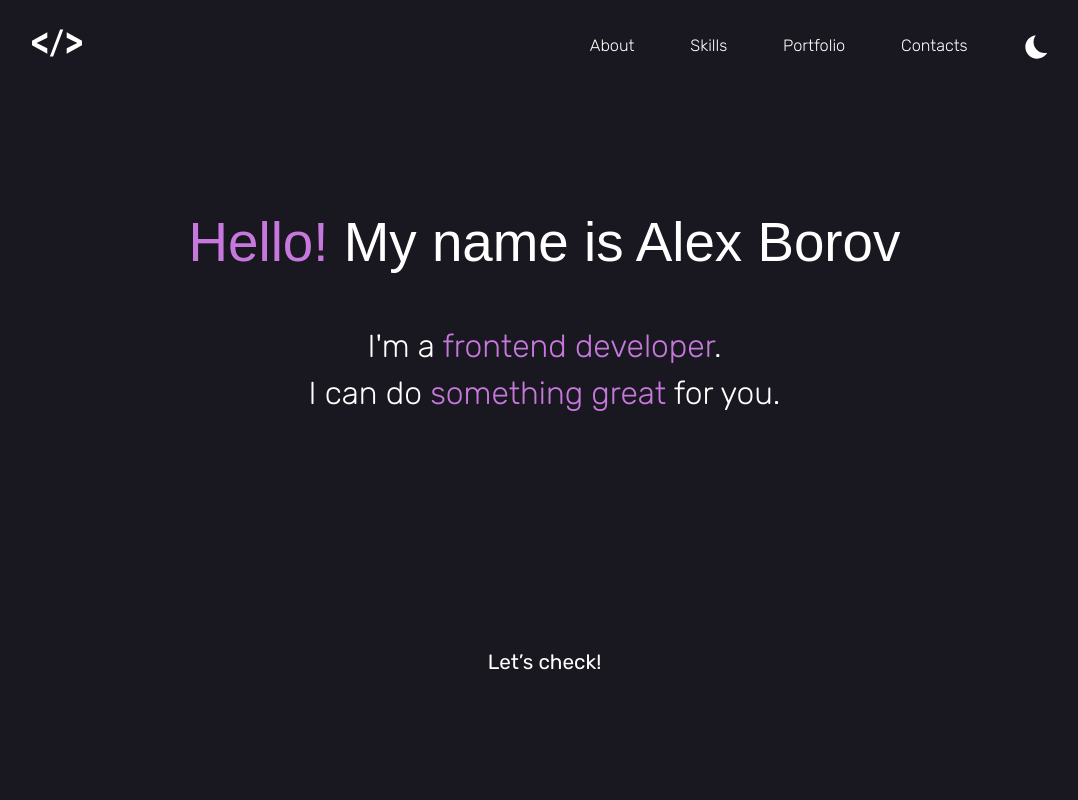
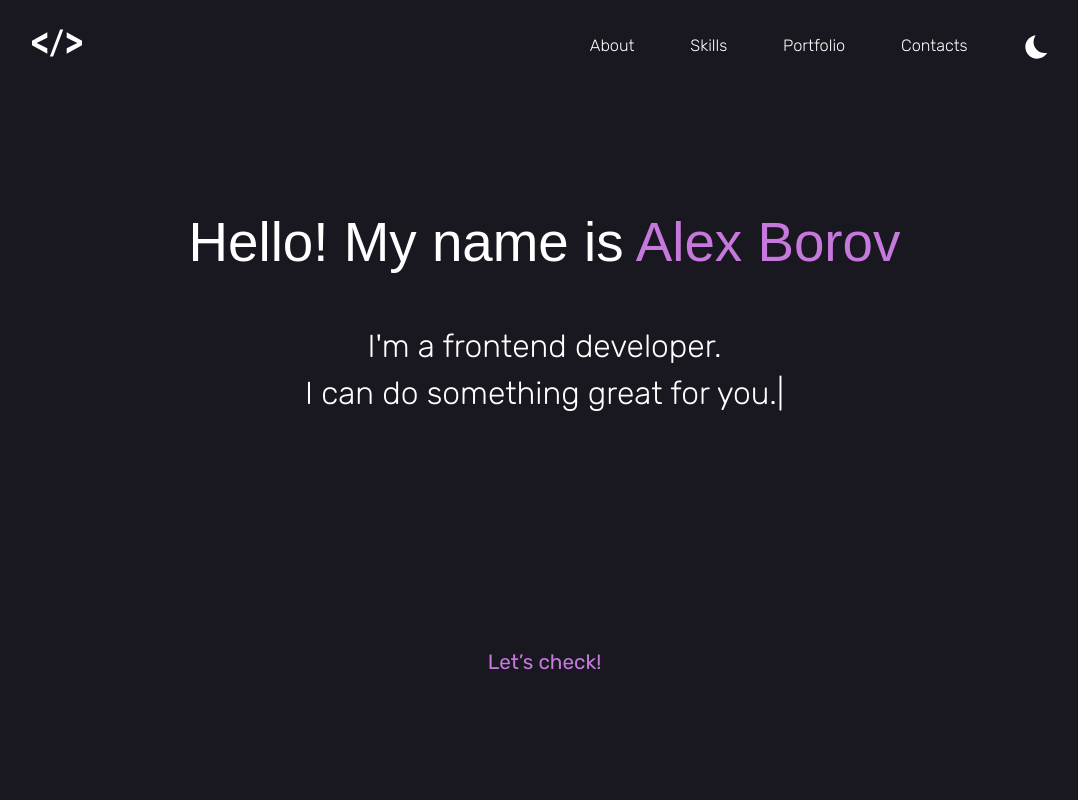
Before and after one commit to alexborovdev/personal-website, a React (Vite) app: page / in a window 1280 px wide. Shown: the top 800 px of the page, without its empty margins (88-1166 px from the left). Built offline with nearby package versions, Linux system fonts and the light colour scheme; a web font is replaced by a local one.

Commit message:
feat: add typing animation

```diff
--- a/package.json
+++ b/package.json
@@ -12,7 +12,8 @@
   "dependencies": {
     "react": "^19.2.0",
     "react-dom": "^19.2.0",
-    "react-router-dom": "^7.11.0"
+    "react-router-dom": "^7.11.0",
+    "react-type-animation": "^3.2.0"
   },
   "devDependencies": {
     "@eslint/js": "^9.39.1",
--- a/src/app/styles/globals.scss
+++ b/src/app/styles/globals.scss
@@ -4,7 +4,7 @@ body {
   @include fluid-text(18, 14);
 
   font-family: 'Rubik', sans-serif;
-  color: var(--text-color-light-2);
+  color: var(--text-color-light);
   background-color: var(--bg-color);
   font-weight: 300;
 }
--- a/src/sections/Hero/Hero.module.scss
+++ b/src/sections/Hero/Hero.module.scss
@@ -34,4 +34,28 @@
   font-size: fluid(24, 16);
   margin-block: auto 12.5vh;
   padding: rem(15);
+
+  &.bounce {
+    animation: bounce 0.6s ease-out;
+    color: var(--color-accent);
+    transition-duration: var(--transition-duration);
+  }
 }
+
+@keyframes bounce {
+  0% {
+    transform: translateY(0) scale(1);
+  }
+
+  30% {
+    transform: translateY(-3px) scale(1.01);
+  }
+
+  60% {
+    transform: translateY(2px) scale(0.99);
+  }
+
+  100% {
+    transform: translateY(0) scale(1);
+  }
+}
--- a/src/sections/Hero/Hero.tsx
+++ b/src/sections/Hero/Hero.tsx
@@ -1,22 +1,80 @@
+import { useState } from 'react'
+import { TypeAnimation } from 'react-type-animation'
 import Button from '@/shared/ui/Button'
 import styles from './Hero.module.scss'
 
+const ANIMATION_DURATION_AFTER_TYPING = 3150
+const ANIMATION_DURATION_AFTER_CLICK = 600
+const DELAY_AFTER_ANIMATION_END = 1000
+
 const Hero = () => {
+  const [animationStep, setAnimationStep] = useState<0 | 1 | 2>(0)
+  const [isButtonAnimated, setIsButtonAnimated] = useState(false)
+
+  const animateButton = (duration: number) => {
+    setIsButtonAnimated(true)
+    setTimeout(() => {
+      setIsButtonAnimated(false)
+    }, duration)
+  }
+
   return (
     <section id="hero" aria-labelledby="hero-title" className={styles.hero}>
       <div className={`container ${styles.content}`}>
         <h2 id="hero-title" className="visually-hidden">About Me</h2>
         <div className={styles.description}>
-          <h3 className={styles.title}><span className="accented">Hello!</span> My name is Alex&nbsp;Borov</h3>
-          <h4 className={styles.subtitle}
-          >
-            I'm a <span className="accented">frontend developer</span>.<br />
-            I can do <span className="accented">something great</span> for you.
-          </h4>
+          <h3 className={styles.title}>
+            <TypeAnimation
+              sequence={[
+                'Hello! My name is ',
+                () => setAnimationStep(1),
+              ]}
+              speed={50}
+              cursor={false}
+              repeat={0}
+              wrapper="span"
+            />
+            {animationStep >= 1 && (
+              <TypeAnimation
+                className="accented"
+                sequence={[
+                  'Alex\u00A0Borov',
+                  DELAY_AFTER_ANIMATION_END,
+                  () => setAnimationStep(2),
+                ]}
+                speed={50}
+                cursor={false}
+                repeat={0}
+                wrapper="span"
+              />
+            )}
+          </h3>
+          {animationStep === 2 && (
+            <TypeAnimation
+              className={styles.subtitle}
+              sequence={[
+                'I\'m a frontend developer.\nI can do something great for you.',
+                () => animateButton(ANIMATION_DURATION_AFTER_TYPING),
+                ANIMATION_DURATION_AFTER_TYPING,
+                '',
+                DELAY_AFTER_ANIMATION_END,
+              ]}
+              speed={60}
+              deletionSpeed={80}
+              repeat={Infinity}
+              cursor
+              wrapper="p"
+              style={{ whiteSpace: 'pre-line' }}
+            />
+          )}
         </div>
-        <Button className={styles.button}
-                ariaLabel="Scroll to Portfolio section"
-                title="Scroll to Portfolio section"
+        <Button
+          className={`${styles.button} ${
+            isButtonAnimated ? styles.bounce : ''
+          }`}
+          ariaLabel="Scroll to Portfolio section"
+          title="Scroll to Portfolio section"
+          onClick={() => animateButton(ANIMATION_DURATION_AFTER_CLICK)}
         >
           Let’s check!
         </Button>
```
Also changed, not shown: 1 other file (tests, documents, lock files or other folders).
